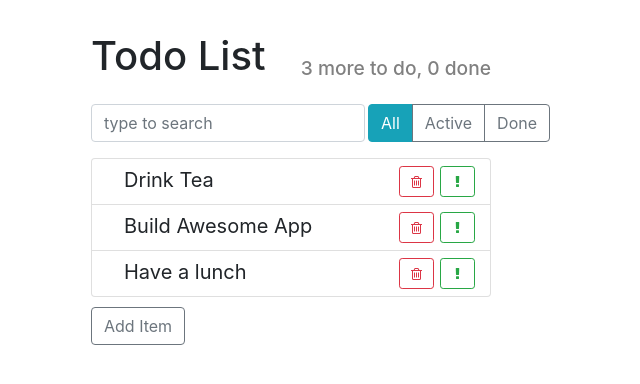
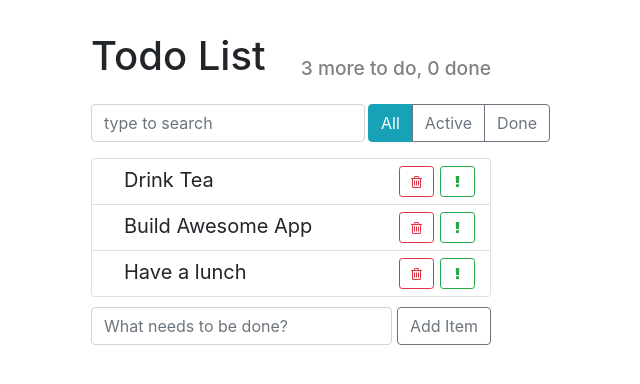
Before and after one commit to polinayermolenko/TodoList, a React (Create React App) app: page / in a window 1280 px wide. Shown: the top 384 px of the page, without its empty margins (349-989 px from the left). Built offline with nearby package versions, Linux system fonts and the light colour scheme.

Commit message:
Clear form

```diff
--- a/src/components/AddItem/AddItem.css
+++ b/src/components/AddItem/AddItem.css
@@ -1,3 +1,11 @@
 .add-item {
     margin-top: 10px;
 }
+
+.add-item input {
+    margin-right: 5px;
+}
+
+.btn {
+    white-space: nowrap;
+}
--- a/src/components/AddItem/AddItem.js
+++ b/src/components/AddItem/AddItem.js
@@ -2,13 +2,36 @@ import React, { Component } from 'react';
 import './AddItem.css';
 
 export default class AddItem extends Component {
+    state = {
+      label: ''
+    };
+
+    onLabelChange = (evt) => {
+       this.setState({
+         label: evt.target.value
+       });
+    };
+
+    onSubmit = (evt) => {
+      evt.preventDefault();
+      this.props.onItemAdded(this.state.label);
+      this.setState({
+          label: ''
+      });
+    };
 
     render() {
-        const { onItemAdded } = this.props;
+
         return (
-            <div className='add-item' >
-                <button className='btn btn-outline-secondary' onClick={() => onItemAdded('hi')}>Add Item</button>
-            </div>
+            <form className='add-item d-flex' onSubmit={this.onSubmit}>
+                <input type='text' className='form-control'
+                 onChange={this.onLabelChange}
+                 placeholder='What needs to be done?'
+                 value={this.state.label}/>
+                <button className='btn btn-outline-secondary'>
+                    Add Item
+                </button>
+            </form>
         )
     }
 }
```
